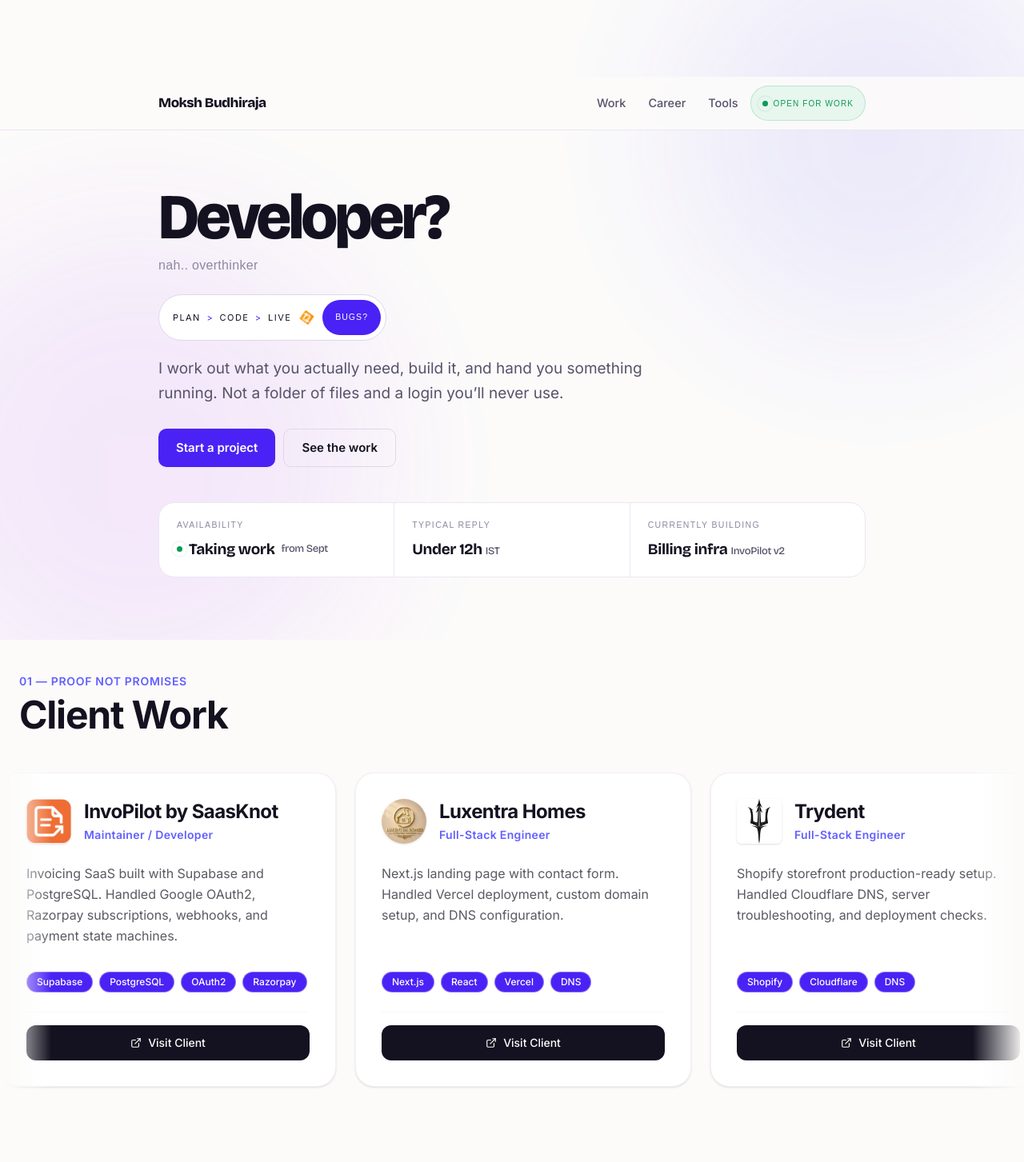
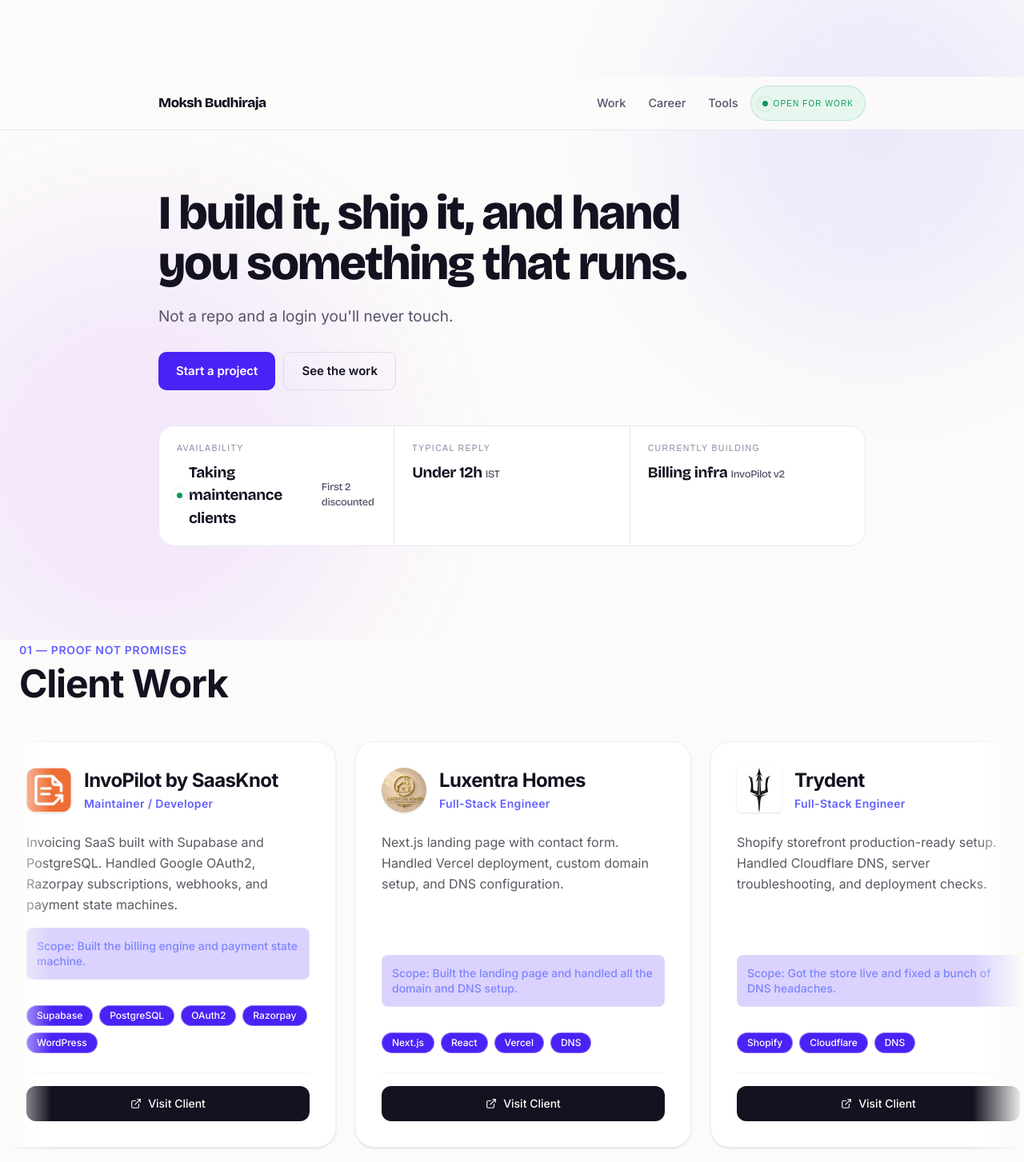
Before and after one commit to mb-great/mb-great.github.io, a Next.js app: page / in a window 1280 px wide. Shown: the top 1453 px of the page at 80% size. Built offline with nearby package versions, Linux system fonts and the light colour scheme; a web font is replaced by a local one.

Commit message:
Update portfolio copy (ghost mode)

```diff
--- a/components/Hero.tsx
+++ b/components/Hero.tsx
@@ -12,33 +12,10 @@ export default function Hero() {
         animate={{ opacity: 1, y: 0 }}
         transition={{ duration: 0.6, ease }}
       >
-        <h1 className="font-heading font-extrabold text-[clamp(44px,7.4vw,80px)] leading-[0.94] tracking-[-0.048em] text-balance">
-          Developer?
+        <h1 className="font-heading font-extrabold text-[clamp(36px,5.5vw,60px)] leading-[1.05] tracking-[-0.03em] text-balance">
+          I build it, ship it, and hand you something that runs.
         </h1>
-        <p className="font-mono text-[clamp(13px,1.7vw,16px)] tracking-[0.02em] text-faint mt-2.5">
-          nah.. overthinker
-        </p>
       </motion.div>
-
-      <motion.p
-        className="sig-loop mt-6"
-        initial={{ opacity: 0, y: 18 }}
-        animate={{ opacity: 1, y: 0 }}
-        transition={{ duration: 0.6, ease, delay: 0.06 }}
-      >
-        <span className="sig-steps">
-          plan <i>&gt;</i> code <i>&gt;</i> live
-        </span>
-        <span className="sig-cyc" aria-hidden="true">
-          🔁
-        </span>
-        <a
-          href="mailto:mb@mokshbudhiraja.com?subject=bug"
-          className="inline-flex items-center min-h-[44px] px-4 rounded-full bg-accent text-accent-foreground font-mono text-[10.5px] tracking-[0.1em] uppercase hover:opacity-90 transition-opacity"
-        >
-          bugs?
-        </a>
-      </motion.p>
 
       <motion.p
         className="text-[19px] text-muted max-w-[52ch] leading-relaxed mt-5"
@@ -46,8 +23,7 @@ export default function Hero() {
         animate={{ opacity: 1, y: 0 }}
         transition={{ duration: 0.6, ease, delay: 0.11 }}
       >
-        I work out what you actually need, build it, and hand you something running. Not a
-        folder of files and a login you&rsquo;ll never use.
+        Not a repo and a login you'll never touch.
       </motion.p>
 
       <motion.div
@@ -83,7 +59,7 @@ export default function Hero() {
           </span>
           <span className="font-heading font-bold text-[19px] tracking-[-0.02em] flex items-center gap-2">
             <span className="sig-blip" />
-            Taking work <small className="font-normal text-[13px] text-muted">from Sept</small>
+            Taking maintenance clients <small className="font-normal text-[13px] text-muted">First 2 discounted</small>
           </span>
         </div>
         <div className="bg-card px-[22px] py-5">
--- a/components/Projects.tsx
+++ b/components/Projects.tsx
@@ -9,8 +9,9 @@ const CLIENT_PROJECTS = [
     title: "InvoPilot by SaasKnot",
     role: "Maintainer / Developer",
     desc: "Invoicing SaaS built with Supabase and PostgreSQL. Handled Google OAuth2, Razorpay subscriptions, webhooks, and payment state machines.",
+    outcome: "Scope: Built the billing engine and payment state machine.",
     img: "/invopilot_logo.png",
-    tags: ["Supabase", "PostgreSQL", "OAuth2", "Razorpay"],
+    tags: ["Supabase", "PostgreSQL", "OAuth2", "Razorpay", "WordPress"],
     rounded: "rounded-xl",
     link: "https://invopilot.com",
     github: null
@@ -19,6 +20,7 @@ const CLIENT_PROJECTS = [
     title: "Luxentra Homes",
     role: "Full-Stack Engineer",
     desc: "Next.js landing page with contact form. Handled Vercel deployment, custom domain setup, and DNS configuration.",
+    outcome: "Scope: Built the landing page and handled all the domain and DNS setup.",
     img: "/luxentra_logo.jpg",
     tags: ["Next.js", "React", "Vercel", "DNS"],
     rounded: "rounded-full",
@@ -29,10 +31,33 @@ const CLIENT_PROJECTS = [
     title: "Trydent",
     role: "Full-Stack Engineer",
     desc: "Shopify storefront production-ready setup. Handled Cloudflare DNS, server troubleshooting, and deployment checks.",
+    outcome: "Scope: Got the store live and fixed a bunch of DNS headaches.",
     img: "/trydent_logo.png",
     tags: ["Shopify", "Cloudflare", "DNS"],
     rounded: "rounded-md bg-white p-1",
     link: "https://trydent.in",
+    github: null
+  },
+  {
+    title: "Soulfultaara",
+    role: "Developer",
+    desc: "E-commerce store setup and configuration on Shopify.",
+    outcome: "Scope: Built and launched the Shopify store from scratch.",
+    img: "/globe.svg",
+    tags: ["Shopify", "E-commerce"],
+    rounded: "rounded-md",
+    link: "https://soulfultaara.com",
+    github: null
+  },
+  {
+    title: "Astrix Media Group",
+    role: "Developer",
+    desc: "Corporate website development on WordPress.",
+    outcome: "Scope: Built the main company site on WordPress.",
+    img: "/globe.svg",
+    tags: ["WordPress", "Web Development"],
+    rounded: "rounded-md",
+    link: "https://astrixmediagroup.com",
     github: null
   }
 ];
@@ -102,9 +127,16 @@ export default function Projects() {
                   <span className="text-indigo-500 text-sm font-semibold tracking-wide">{proj.role}</span>
                 </div>
               </div>
-              <p className="text-card-foreground/70 leading-relaxed mb-8 flex-grow">
-                {proj.desc}
-              </p>
+              <div className="flex-grow flex flex-col mb-8">
+                <p className="text-card-foreground/70 leading-relaxed mb-4">
+                  {proj.desc}
+                </p>
+                <div className="mt-auto p-3 bg-accent/20 rounded-lg border border-border/40">
+                  <p className="text-sm font-medium text-indigo-400 leading-snug">
+                    {proj.outcome}
+                  </p>
+                </div>
+              </div>
 
               <div className="flex flex-col gap-6 mt-auto">
                 <div className="flex flex-wrap gap-2">
--- a/components/Timeline.tsx
+++ b/components/Timeline.tsx
@@ -18,17 +18,17 @@ const CAREER_DATA = [
     role: "Backend Engineer",
     company: "Pintude",
     date: "Jul 2024 – Jul 2025",
-    desc: "Solely owned two microservices at a funded startup — media generation + news crawler.",
+    desc: "Two of the company's microservices were mine alone for 12 months. Media generation, and a news crawler.",
     bullets: [
-      "Built business card generation service with async job queues and retry isolation across service boundaries.",
-      "Cron-driven news crawler with multilingual classifier across 17 IPTC categories.",
-      "Assets via Node Canvas → AWS S3; deployed on EC2 + PM2 + Nginx, stable for the full year."
+      "Card generation service built on async job queues, with retry isolation so a failure in one job didn't cascade across service boundaries.",
+      "News crawler on cron. Multilingual classifier, all 17 IPTC categories.",
+      "Node Canvas -> S3 for assets. EC2, PM2, Nginx. Ran 12 months in production."
     ]
   },
   {
     role: "Full-Stack Developer (Contract)",
     company: "Infinite Locus",
-    date: "Mar 2024 – Apr 2024",
+    date: "Apr 2024 - May 2024",
     desc: "Shopify storefront features and REST API work in a shared Git codebase.",
     bullets: [
       "Delivered Shopify Liquid layouts and storefront features without breaking live pages.",
```
Also changed, not shown: 2 other files (tests, documents, lock files or other folders).
